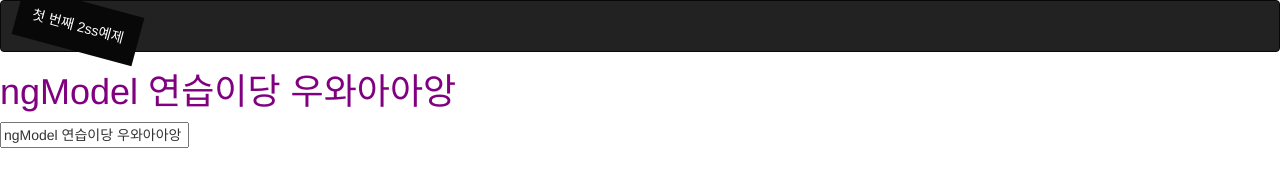
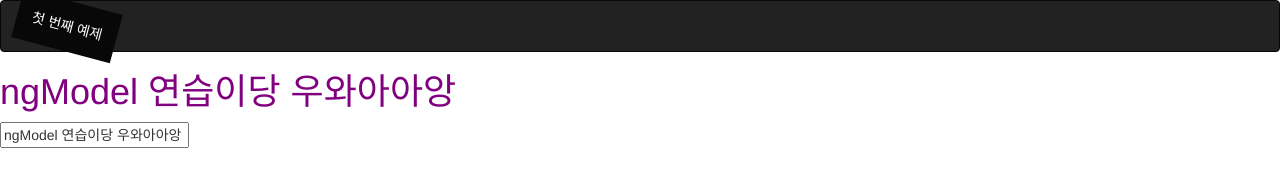
Before and after one commit to perfectacle/study2, a website: page www/src/index.html in a window 1280 px wide. Drawn offline with nearby package versions, Linux system fonts and the light colour scheme.

Commit message:
내얼굴

```diff
--- a/www/src/index.html
+++ b/www/src/index.html
@@ -24,7 +24,7 @@
     <nav class="navbar navbar-inverse">
         <div class="collapse navbar-collapse">
             <ul class="nav navbar-nav text-center">
-                <li class="active"><a href="#">첫 번째 2ss예제</span></a></li>
+                <li class="active"><a href="#">첫 번째 예제</span></a></li>
             </ul>
         </div>
     </nav>
```
